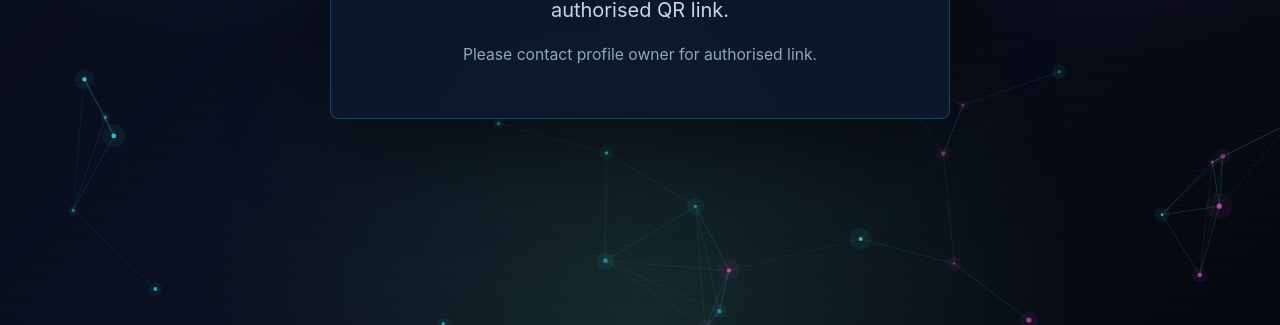
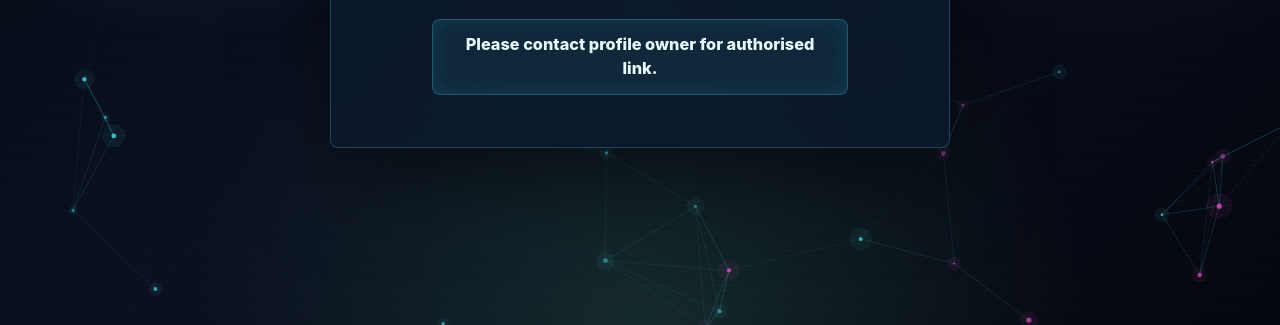
Before and after one commit to lad5841/socials, a plain HTML site: page index.html in a window 1280 px wide. Shown: the part 475-800 px from the top of the page. Drawn offline with Linux system fonts and the light colour scheme.

Commit message:
- Style imporvements

```diff
--- a/styles.css
+++ b/styles.css
@@ -109,10 +109,16 @@ a {
 
 .access-help {
   max-width: 26rem;
-  margin: 18px auto 0;
-  color: var(--muted);
-  font-size: 0.98rem;
+  margin: 22px auto 0;
+  padding: 13px 14px;
+  border: 1px solid rgba(72, 242, 255, 0.26);
+  border-radius: 8px;
+  background: rgba(72, 242, 255, 0.075);
+  color: #e6fbff;
+  font-size: 1.02rem;
+  font-weight: 850;
   line-height: 1.45;
+  box-shadow: 0 0 22px rgba(72, 242, 255, 0.1) inset;
 }
 
 .page {
```
